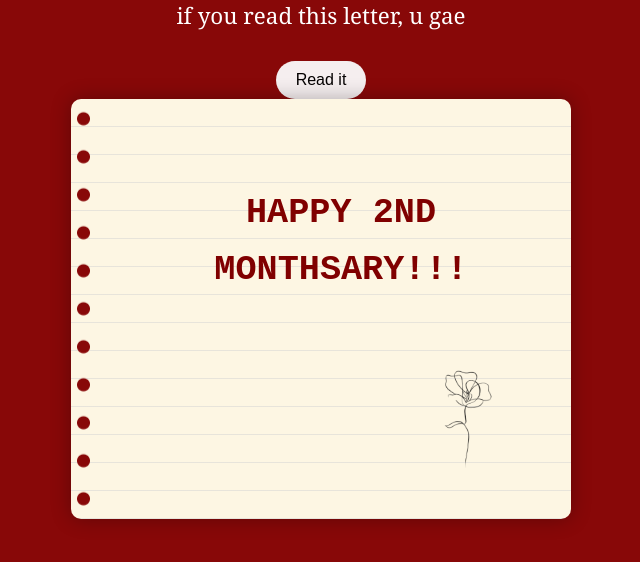
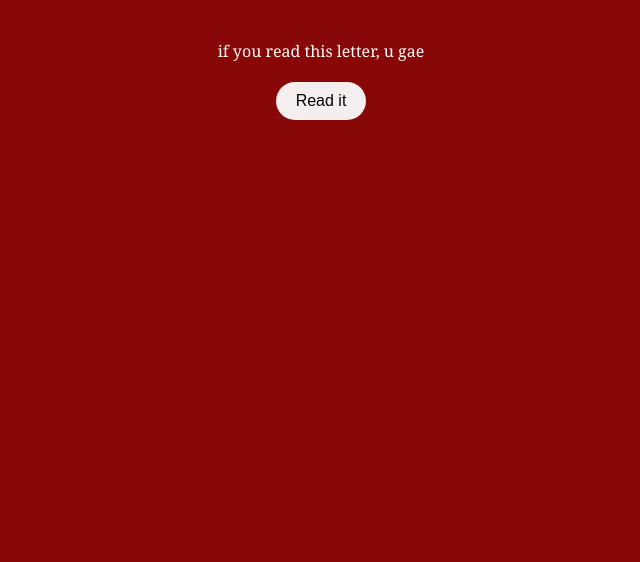
Before and after one commit to reinezekiel/reinezekiel.github.io, a plain HTML site: page index.html in a window 1280 px wide. Shown: the whole page, without its empty margins (319-959 px from the left). Drawn offline with Linux system fonts and the light colour scheme.

Commit message:
style.css

```diff
--- a/style.css
+++ b/style.css
@@ -4,23 +4,15 @@
   box-sizing: border-box;
 }
 body {
+  background: #880808;
   font-family: "Georgia", serif;
-  background: #880808;
-  color: #fff;
-  display: flex;
-  justify-content: center;
-  align-items: center;
-  flex-direction: column;
-  overflow: auto;
+  color: white;
+  padding: 40px 20px;
+  text-align: center;
 }
-.intro {
-  text-align: center;
-  font-size: 1.4rem;
-  margin-bottom: 30px;
-  opacity: 1;
-  transition: opacity 1s ease;
-}
+
 .btn {
+  margin-top: 20px;
   padding: 10px 20px;
   font-size: 1rem;
   background: #f5eeef;
@@ -29,11 +21,12 @@ body {
   cursor: pointer;
   color: rgb(5, 2, 2);
   transition: 0.3s;
+  position: relative;
+  z-index: 10;
 }
-.btn:hover {
-  background: #b1acad;
-}
+
 .letter {
+  display: none;
   background: repeating-linear-gradient(
     to bottom,
     #fdf6e3 0px,
@@ -41,11 +34,11 @@ body {
     #d2d2d2 28px
   );
   color: #333;
-  padding: 30px 30px 80px 70px; /* Increased bottom padding */
+  padding: 30px 30px 80px 70px;
   border-radius: 10px;
   width: 80%;
   max-width: 500px;
-  height: auto; /* or fixed 600px if you want */
+  margin: 40px auto;
   box-shadow: 0 0 20px rgba(0, 0, 0, 0.3);
   font-size: 1.1rem;
   line-height: 1.6;
@@ -54,7 +47,7 @@ body {
   white-space: pre-wrap;
   overflow-wrap: break-word;
   font-family: "Courier New", monospace;
-  overflow: visible;
+  z-index: 1;
 }
 
 .letter p {
```
